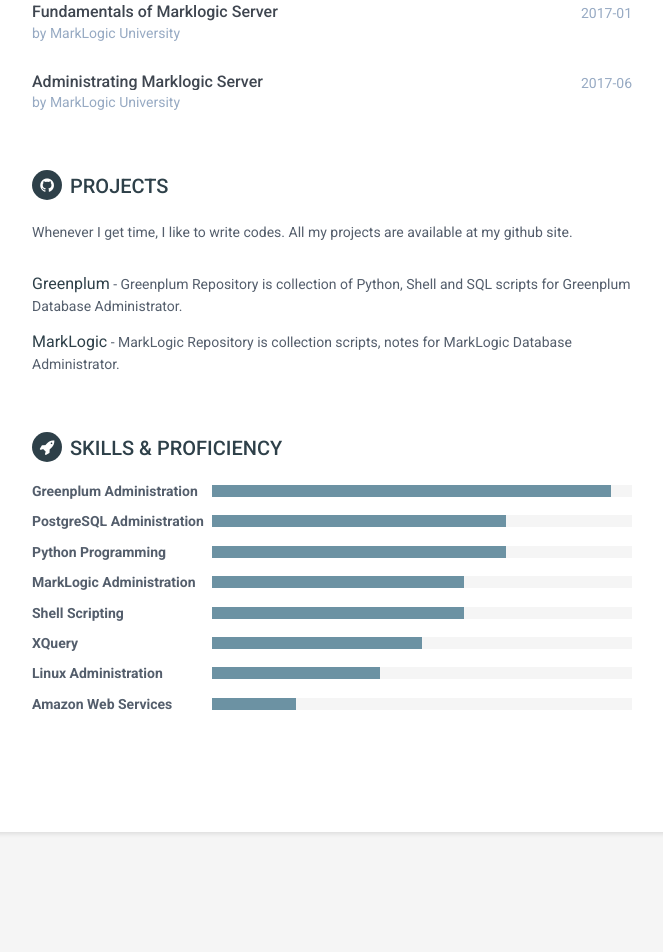
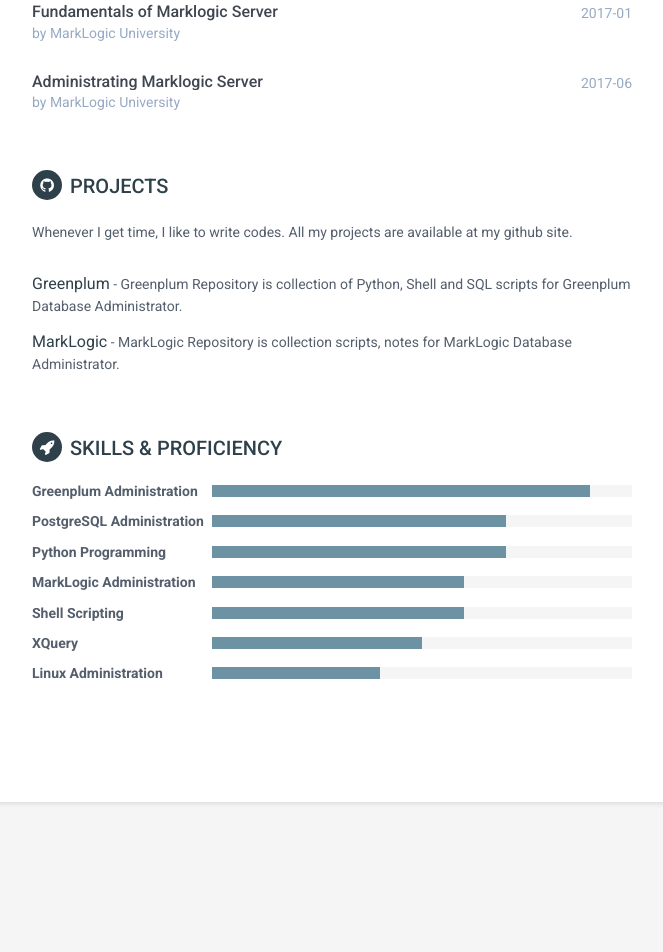
Before and after one commit to pgyogesh/online-cv, a Jekyll site: the page built from index.html, in a window 1280 px wide. Shown: the part 718-1670 px from the top of the page, without its empty margins (188-851 px from the left). Built offline with Jekyll 4.4.1, drawn with Linux system fonts in a browser that asks for light colours; after the commit the page ends 1640 px from its top, so only the background shows below that.

Commit message:
Update skills.yml

```diff
--- a/_data/skills.yml
+++ b/_data/skills.yml
@@ -1,6 +1,6 @@
 - skill:
   name: Greenplum Administration
-  level: 95%
+  level: 90%
 - skill:
   name: PostgreSQL Administration
   level: 70%
@@ -19,6 +19,3 @@
 - skill:
   name: Linux Administration
   level: 40%
-- skill:
-  name: Amazon Web Services
-  level: 20%
```
